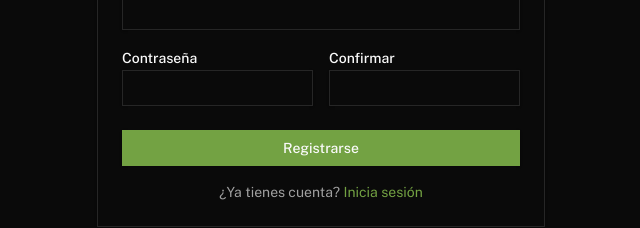
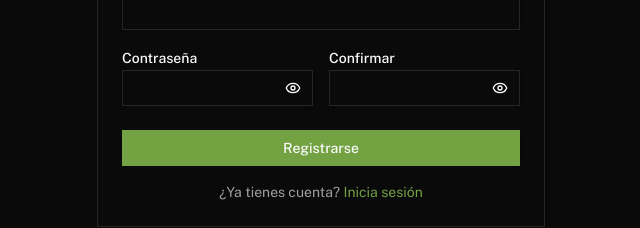
Before and after one commit to Jonitsss/SIDS-IGLESIA, a Next.js app: page /register in a window 1280 px wide. Shown: the part 431-659 px from the top of the page, without its empty margins (319-959 px from the left). Built offline with nearby package versions, Linux system fonts and the light colour scheme; no server answers.

Commit message:
name/autocomplete en inputs auth + toggle password + fix tw-animate-css

```diff
--- a/src/app/(auth)/login/page.tsx
+++ b/src/app/(auth)/login/page.tsx
@@ -8,12 +8,13 @@ import { Button } from "@/components/ui/button"
 import { Input } from "@/components/ui/input"
 import { Label } from "@/components/ui/label"
 import { Card, CardContent, CardDescription, CardFooter, CardHeader, CardTitle } from "@/components/ui/card"
-import { Loader2 } from "lucide-react"
+import { Loader2, Eye, EyeOff } from "lucide-react"
 import { toast } from "sonner"
 
 export default function LoginPage() {
   const [email, setEmail] = useState("")
   const [password, setPassword] = useState("")
+  const [showPassword, setShowPassword] = useState(false)
   const [submitting, setSubmitting] = useState(false)
   const { login, user, loading } = useAuth()
   const router = useRouter()
@@ -63,7 +64,9 @@ export default function LoginPage() {
             <Label htmlFor="email">Correo electrónico</Label>
             <Input
               id="email"
+              name="email"
               type="email"
+              autoComplete="email"
               placeholder="correo@ejemplo.com"
               value={email}
               onChange={(e) => setEmail(e.target.value)}
@@ -73,15 +76,28 @@ export default function LoginPage() {
           </div>
           <div className="space-y-2">
             <Label htmlFor="password">Contraseña</Label>
+            <div className="relative">
               <Input
                 id="password"
-              type="password"
+                name="password"
+                type={showPassword ? "text" : "password"}
+                autoComplete="current-password"
                 placeholder="••••••••"
                 value={password}
-              className="text-base"
+                className="text-base pr-10"
                 onChange={(e) => setPassword(e.target.value)}
                 required
               />
+              <Button
+                type="button"
+                variant="ghost"
+                size="icon"
+                className="absolute right-1 top-1/2 -translate-y-1/2 h-8 w-8"
+                onClick={() => setShowPassword(!showPassword)}
+              >
+                {showPassword ? <EyeOff className="h-4 w-4" /> : <Eye className="h-4 w-4" />}
+              </Button>
+            </div>
           </div>
         </CardContent>
         <CardFooter className="flex flex-col gap-4">
--- a/src/app/(auth)/register/page.tsx
+++ b/src/app/(auth)/register/page.tsx
@@ -8,10 +8,12 @@ import { Button } from "@/components/ui/button"
 import { Input } from "@/components/ui/input"
 import { Label } from "@/components/ui/label"
 import { Card, CardContent, CardDescription, CardFooter, CardHeader, CardTitle } from "@/components/ui/card"
-import { Loader2 } from "lucide-react"
+import { Loader2, Eye, EyeOff } from "lucide-react"
 import { toast } from "sonner"
 
 export default function RegisterPage() {
+  const [showPassword, setShowPassword] = useState(false)
+  const [showConfirm, setShowConfirm] = useState(false)
   const [form, setForm] = useState({
     nombre: "",
     apellido: "",
@@ -85,7 +87,7 @@ export default function RegisterPage() {
           </div>
           <div className="space-y-2">
             <Label htmlFor="email">Correo electrónico</Label>
-            <Input id="email" type="email" value={form.email} onChange={(e) => setForm({ ...form, email: e.target.value })} className="text-base" required />
+            <Input id="email" name="email" type="email" autoComplete="email" value={form.email} onChange={(e) => setForm({ ...form, email: e.target.value })} className="text-base" required />
           </div>
           <div className="space-y-2">
             <Label htmlFor="telefono">Teléfono</Label>
@@ -94,11 +96,21 @@ export default function RegisterPage() {
           <div className="grid grid-cols-2 gap-4">
             <div className="space-y-2">
               <Label htmlFor="password">Contraseña</Label>
-              <Input id="password" type="password" value={form.password} onChange={(e) => setForm({ ...form, password: e.target.value })} className="text-base" required />
+              <div className="relative">
+                <Input id="password" name="password" type={showPassword ? "text" : "password"} autoComplete="new-password" value={form.password} onChange={(e) => setForm({ ...form, password: e.target.value })} className="text-base pr-10" required />
+                <Button type="button" variant="ghost" size="icon" className="absolute right-1 top-1/2 -translate-y-1/2 h-8 w-8" onClick={() => setShowPassword(!showPassword)}>
+                  {showPassword ? <EyeOff className="h-4 w-4" /> : <Eye className="h-4 w-4" />}
+                </Button>
+              </div>
             </div>
             <div className="space-y-2">
               <Label htmlFor="confirmPassword">Confirmar</Label>
-              <Input id="confirmPassword" type="password" value={form.confirmPassword} onChange={(e) => setForm({ ...form, confirmPassword: e.target.value })} className="text-base" required />
+              <div className="relative">
+                <Input id="confirmPassword" name="confirmPassword" type={showConfirm ? "text" : "password"} autoComplete="new-password" value={form.confirmPassword} onChange={(e) => setForm({ ...form, confirmPassword: e.target.value })} className="text-base pr-10" required />
+                <Button type="button" variant="ghost" size="icon" className="absolute right-1 top-1/2 -translate-y-1/2 h-8 w-8" onClick={() => setShowConfirm(!showConfirm)}>
+                  {showConfirm ? <EyeOff className="h-4 w-4" /> : <Eye className="h-4 w-4" />}
+                </Button>
+              </div>
             </div>
           </div>
         </CardContent>
```
Also changed, not shown: 2 other files (tests, documents, lock files or other folders). Lines whose indentation alone changed are shown as unchanged.
